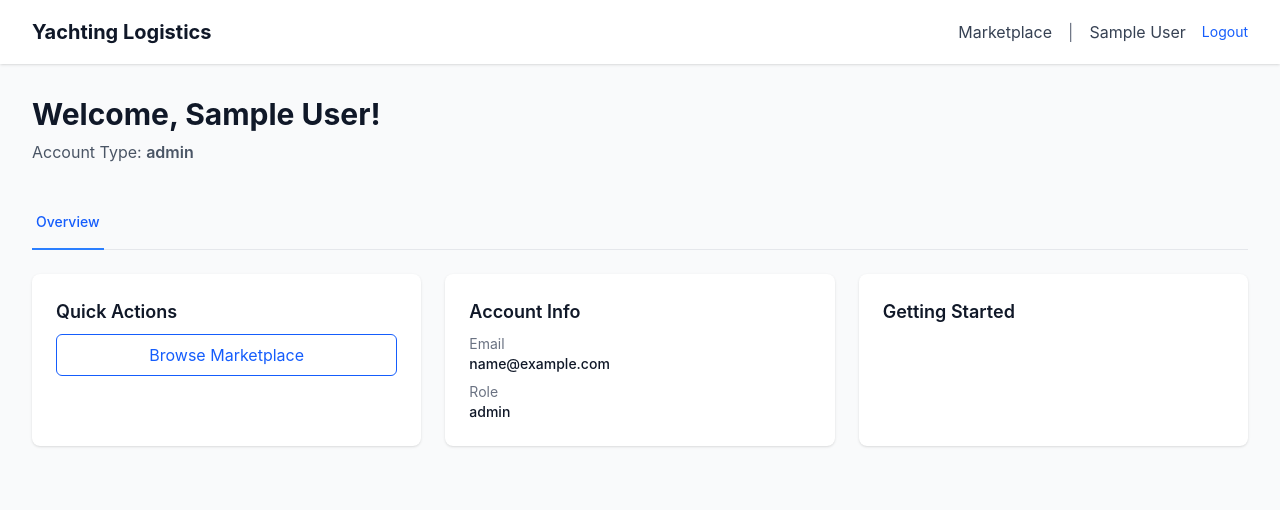
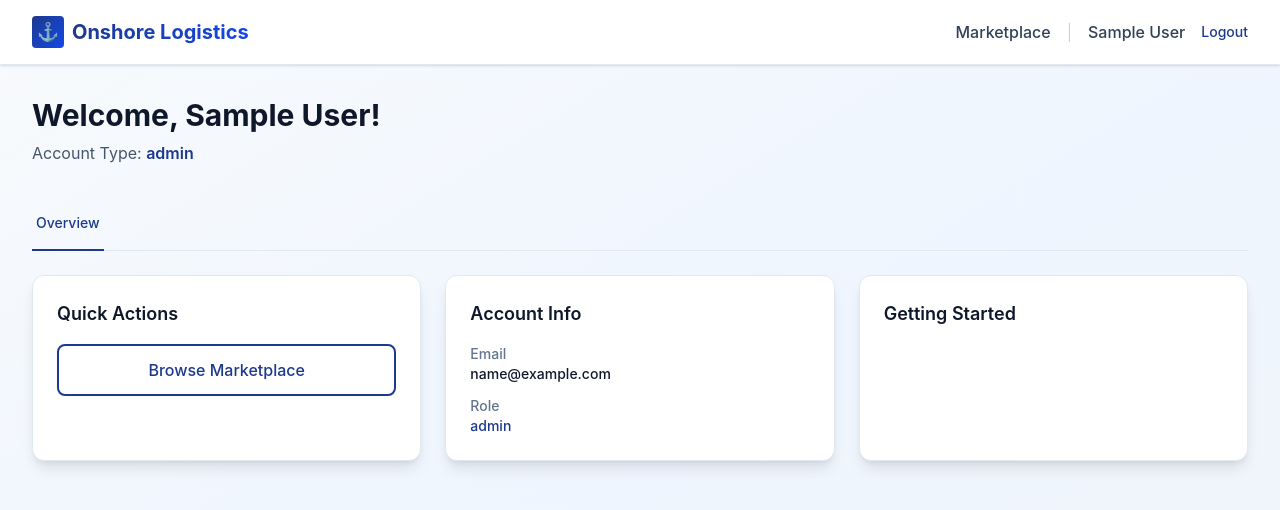
Before and after one commit to Onshore-Cellars/delivery, a Next.js app: page /dashboard in a window 1280 px wide. Shown: the top 510 px of the page. Built offline with nearby package versions, Linux system fonts and the light colour scheme; sample sign-in values are in the browser's storage.

Commit message:
Complete branding updates for dashboard and modals
Co-authored-by: info329 <237238658+info329@users.noreply.github.com>

```diff
--- a/app/dashboard/page.tsx
+++ b/app/dashboard/page.tsx
@@ -145,34 +145,44 @@ export default function DashboardPage() {
 
   if (!user) {
     return (
-      <div className="min-h-screen flex items-center justify-center">
-        <p>Loading...</p>
+      <div className="min-h-screen flex items-center justify-center bg-gradient-to-br from-slate-50 via-blue-50 to-slate-100">
+        <div className="text-center">
+          <div className="inline-block animate-spin rounded-full h-12 w-12 border-b-2 border-blue-900 mb-4"></div>
+          <p className="text-slate-600">Loading...</p>
+        </div>
       </div>
     )
   }
 
   return (
-    <div className="min-h-screen bg-gray-50">
-      <nav className="bg-white shadow">
+    <div className="min-h-screen bg-gradient-to-br from-slate-50 via-blue-50 to-slate-100">
+      <nav className="bg-white shadow-sm border-b border-slate-200">
         <div className="max-w-7xl mx-auto px-4 sm:px-6 lg:px-8">
           <div className="flex justify-between h-16">
             <div className="flex items-center">
-              <h1 className="text-xl font-bold text-gray-900">Yachting Logistics</h1>
+              <div className="flex items-center space-x-2">
+                <div className="w-8 h-8 bg-gradient-to-br from-blue-900 to-blue-700 rounded flex items-center justify-center">
+                  <span className="text-white font-bold text-lg">⚓</span>
+                </div>
+                <h1 className="text-xl font-bold bg-gradient-to-r from-blue-900 to-blue-700 bg-clip-text text-transparent">
+                  Onshore Logistics
+                </h1>
+              </div>
             </div>
             <div className="flex items-center space-x-4">
-              <Link href="/marketplace" className="text-gray-700 hover:text-gray-900">
+              <Link href="/marketplace" className="text-slate-700 hover:text-blue-900 font-medium transition-colors">
                 Marketplace
               </Link>
               {user.role === 'ADMIN' && (
-                <Link href="/admin" className="text-gray-700 hover:text-gray-900">
+                <Link href="/admin" className="text-slate-700 hover:text-blue-900 font-medium transition-colors">
                   Admin
                 </Link>
               )}
-              <span className="text-gray-500">|</span>
-              <span className="text-gray-700">{user.name}</span>
+              <span className="text-slate-300">|</span>
+              <span className="text-slate-700 font-medium">{user.name}</span>
               <button
                 onClick={handleLogout}
-                className="text-sm text-blue-600 hover:text-blue-800"
+                className="text-sm text-blue-900 hover:text-blue-700 font-medium transition-colors"
               >
                 Logout
               </button>
@@ -183,24 +193,24 @@ export default function DashboardPage() {
 
       <div className="max-w-7xl mx-auto px-4 sm:px-6 lg:px-8 py-8">
         <div className="mb-8">
-          <h2 className="text-3xl font-bold text-gray-900">Welcome, {user.name}!</h2>
-          <p className="text-gray-600 mt-2">
-            Account Type: <span className="font-semibold">{user.role.replace('_', ' ')}</span>
+          <h2 className="text-3xl font-bold text-slate-900">Welcome, {user.name}!</h2>
+          <p className="text-slate-600 mt-2">
+            Account Type: <span className="font-semibold text-blue-900">{user.role.replace('_', ' ')}</span>
             {user.company && (
-              <> | Company: <span className="font-semibold">{user.company}</span></>
+              <> | Company: <span className="font-semibold text-blue-900">{user.company}</span></>
             )}
           </p>
         </div>
 
-        <div className="border-b border-gray-200 mb-6">
+        <div className="border-b border-slate-200 mb-6">
           <nav className="-mb-px flex space-x-8">
             <button
               onClick={() => setActiveTab('overview')}
               className={`${
                 activeTab === 'overview'
-                  ? 'border-blue-500 text-blue-600'
-                  : 'border-transparent text-gray-500 hover:text-gray-700 hover:border-gray-300'
-              } whitespace-nowrap py-4 px-1 border-b-2 font-medium text-sm`}
+                  ? 'border-blue-900 text-blue-900'
+                  : 'border-transparent text-slate-500 hover:text-slate-700 hover:border-slate-300'
+              } whitespace-nowrap py-4 px-1 border-b-2 font-medium text-sm transition-colors`}
             >
               Overview
             </button>
@@ -209,9 +219,9 @@ export default function DashboardPage() {
                 onClick={() => setActiveTab('listings')}
                 className={`${
                   activeTab === 'listings'
-                    ? 'border-blue-500 text-blue-600'
-                    : 'border-transparent text-gray-500 hover:text-gray-700 hover:border-gray-300'
-                } whitespace-nowrap py-4 px-1 border-b-2 font-medium text-sm`}
+                    ? 'border-blue-900 text-blue-900'
+                    : 'border-transparent text-slate-500 hover:text-slate-700 hover:border-slate-300'
+                } whitespace-nowrap py-4 px-1 border-b-2 font-medium text-sm transition-colors`}
               >
                 My Listings
               </button>
@@ -221,9 +231,9 @@ export default function DashboardPage() {
                 onClick={() => setActiveTab('bookings')}
                 className={`${
                   activeTab === 'bookings'
-                    ? 'border-blue-500 text-blue-600'
-                    : 'border-transparent text-gray-500 hover:text-gray-700 hover:border-gray-300'
-                } whitespace-nowrap py-4 px-1 border-b-2 font-medium text-sm`}
+                    ? 'border-blue-900 text-blue-900'
+                    : 'border-transparent text-slate-500 hover:text-slate-700 hover:border-slate-300'
+                } whitespace-nowrap py-4 px-1 border-b-2 font-medium text-sm transition-colors`}
               >
                 My Bookings
               </button>
@@ -233,19 +243,19 @@ export default function DashboardPage() {
 
         {activeTab === 'overview' && (
           <div className="grid grid-cols-1 md:grid-cols-3 gap-6">
-            <div className="bg-white p-6 rounded-lg shadow">
-              <h3 className="text-lg font-semibold text-gray-900 mb-2">Quick Actions</h3>
+            <div className="bg-white p-6 rounded-xl shadow-lg border border-slate-200">
+              <h3 className="text-lg font-semibold text-slate-900 mb-4">Quick Actions</h3>
               <div className="space-y-3">
                 <Link
                   href="/marketplace"
-                  className="block w-full px-4 py-2 text-center border border-blue-600 text-blue-600 rounded-md hover:bg-blue-50"
+                  className="block w-full px-4 py-3 text-center border-2 border-blue-900 text-blue-900 rounded-lg hover:bg-blue-50 font-medium transition-all"
                 >
                   Browse Marketplace
                 </Link>
                 {user.role === 'CARRIER' && (
                   <button
                     onClick={() => setIsCreateListingOpen(true)}
-                    className="block w-full px-4 py-2 text-center bg-blue-600 text-white rounded-md hover:bg-blue-700"
+                    className="block w-full px-4 py-3 text-center bg-gradient-to-r from-blue-900 to-blue-700 text-white rounded-lg hover:from-blue-800 hover:to-blue-600 font-medium transition-all shadow-md hover:shadow-lg"
                   >
                     Create New Listing
                   </button>
@@ -253,43 +263,61 @@ export default function DashboardPage() {
               </div>
             </div>
 
-            <div className="bg-white p-6 rounded-lg shadow">
-              <h3 className="text-lg font-semibold text-gray-900 mb-2">Account Info</h3>
-              <dl className="space-y-2">
+            <div className="bg-white p-6 rounded-xl shadow-lg border border-slate-200">
+              <h3 className="text-lg font-semibold text-slate-900 mb-4">Account Info</h3>
+              <dl className="space-y-3">
                 <div>
-                  <dt className="text-sm text-gray-500">Email</dt>
-                  <dd className="text-sm font-medium text-gray-900">{user.email}</dd>
+                  <dt className="text-sm text-slate-500 font-medium">Email</dt>
+                  <dd className="text-sm font-medium text-slate-900">{user.email}</dd>
                 </div>
                 <div>
-                  <dt className="text-sm text-gray-500">Role</dt>
-                  <dd className="text-sm font-medium text-gray-900">
+                  <dt className="text-sm text-slate-500 font-medium">Role</dt>
+                  <dd className="text-sm font-medium text-blue-900">
                     {user.role.replace('_', ' ')}
                   </dd>
                 </div>
                 {user.company && (
                   <div>
-                    <dt className="text-sm text-gray-500">Company</dt>
-                    <dd className="text-sm font-medium text-gray-900">{user.company}</dd>
+                    <dt className="text-sm text-slate-500 font-medium">Company</dt>
+                    <dd className="text-sm font-medium text-slate-900">{user.company}</dd>
                   </div>
                 )}
               </dl>
             </div>
 
-            <div className="bg-white p-6 rounded-lg shadow">
-              <h3 className="text-lg font-semibold text-gray-900 mb-2">Getting Started</h3>
-              <ul className="space-y-2 text-sm text-gray-600">
+            <div className="bg-white p-6 rounded-xl shadow-lg border border-slate-200">
+              <h3 className="text-lg font-semibold text-slate-900 mb-4">Getting Started</h3>
+              <ul className="space-y-2 text-sm text-slate-600">
                 {user.role === 'CARRIER' && (
                   <>
-                    <li>✓ Account created successfully</li>
-                    <li>→ Create your first van listing</li>
-                    <li>→ Manage bookings</li>
+                    <li className="flex items-center">
+                      <span className="text-green-600 mr-2">✓</span>
+                      Account created successfully
+                    </li>
+                    <li className="flex items-center">
+                      <span className="text-blue-900 mr-2">→</span>
+                      Create your first van listing
+                    </li>
+                    <li className="flex items-center">
+                      <span className="text-blue-900 mr-2">→</span>
+                      Manage bookings
+                    </li>
                   </>
                 )}
                 {(user.role === 'SHIPPER' || user.role === 'YACHT_CLIENT') && (
                   <>
-                    <li>✓ Account created successfully</li>
-                    <li>→ Browse available routes</li>
-                    <li>→ Book space for your deliveries</li>
+                    <li className="flex items-center">
+                      <span className="text-green-600 mr-2">✓</span>
+                      Account created successfully
+                    </li>
+                    <li className="flex items-center">
+                      <span className="text-blue-900 mr-2">→</span>
+                      Browse available routes
+                    </li>
+                    <li className="flex items-center">
+                      <span className="text-blue-900 mr-2">→</span>
+                      Book space for your deliveries
+                    </li>
                   </>
                 )}
               </ul>
```
Also changed, not shown: components/CreateBookingModal.tsx (+11 -11 lines), components/CreateListingModal.tsx (+8 -8 lines).
